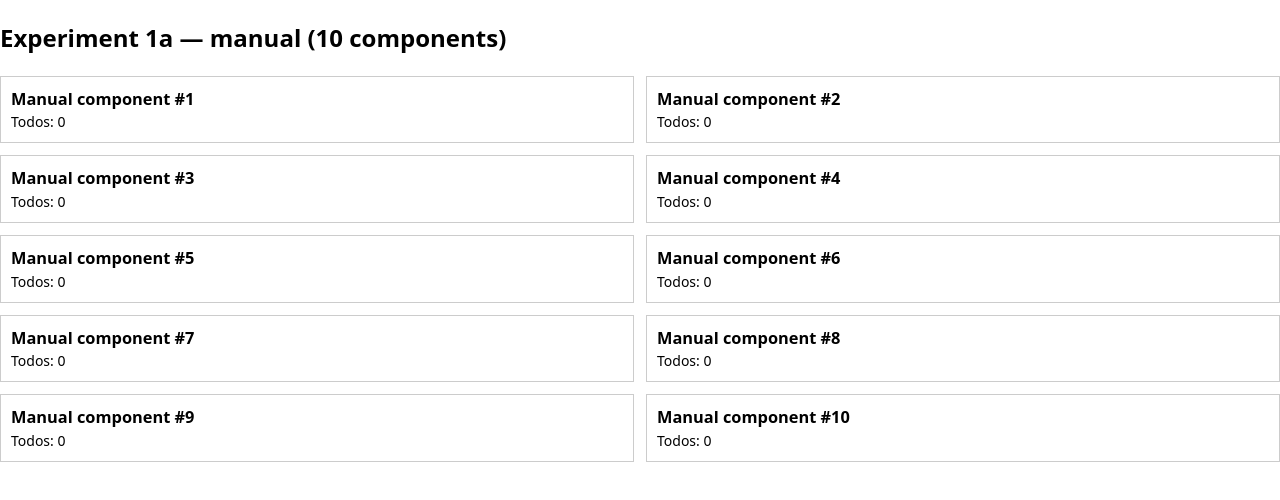
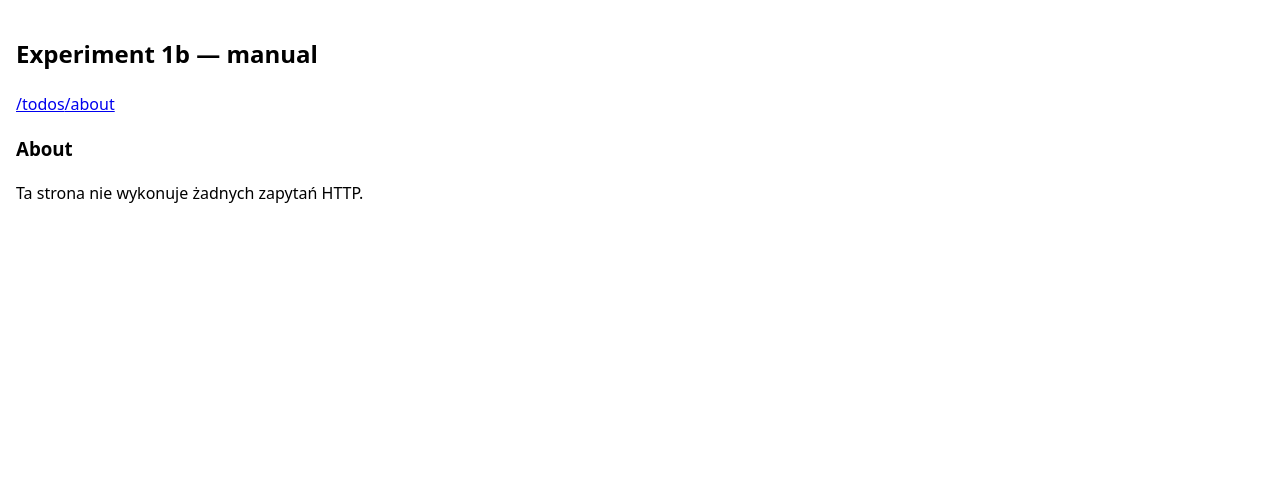
Before and after one commit to hannaMart/manual-todo-app, a React (Vite) app: page /about in a window 1280 px wide. Shown: the top 500 px of the page. Built offline with nearby package versions, Linux system fonts and the light colour scheme; no server answers.

Commit message:
navigation-fetch-behavior

```diff
--- a/package.json
+++ b/package.json
@@ -11,7 +11,8 @@
   },
   "dependencies": {
     "react": "^19.2.0",
-    "react-dom": "^19.2.0"
+    "react-dom": "^19.2.0",
+    "react-router-dom": "^7.11.0"
   },
   "devDependencies": {
     "@eslint/js": "^9.39.1",
--- a/src/App.jsx
+++ b/src/App.jsx
@@ -1,15 +1,24 @@
-import TodosCardManual from "./components/TodosCardManual";
+import { Routes, Route, NavLink, Navigate } from "react-router-dom";
+import TodosPage from "./pages/TodosPage.jsx";
+import AboutPage from "./pages/AboutPage.jsx";
 
 export default function App() {
   return (
-    <div>
-      <h2>Experiment 1a — manual (10 components)</h2>
+    <div className="page">
+      <h2>Experiment 1b — manual</h2>
+      {/* NavLink выполняет навигацию и изменяет URL, тогда как маршрутизатор интерпретирует текущий путь и определяет, какой компонент должен быть отрисован. */}
+      <nav className="nav">
+        <NavLink to="/">/todos</NavLink>
+        <NavLink to="/about">/about</NavLink>
+      </nav>
 
-      <div className="cards">
-        {Array.from({ length: 10 }).map((_, i) => (
-          <TodosCardManual key={i} index={i + 1} />
-        ))}
-      </div>
+      {/* Компонент (TodosPage) — это описание / функция компонента, а не отрисованный элемент.
+
+JSX-элемент (<TodosPage />) — это конкретный экземпляр компонента, который React может смонтировать.при совпадении маршрута должен быть создан и отрисован конкретный экземпляр компонента */}
+      <Routes>
+        <Route path="/" element={<TodosPage />} />
+        <Route path="/about" element={<AboutPage />} />
+      </Routes>
     </div>
   );
 }
--- a/src/main.jsx
+++ b/src/main.jsx
@@ -1,9 +1,10 @@
 import { createRoot } from 'react-dom/client'
 import './index.css'
 import App from './App.jsx'
+import { BrowserRouter } from "react-router-dom";
 
 createRoot(document.getElementById('root')).render(
-
+<BrowserRouter>
     <App />
-
+</BrowserRouter>
 )
--- /dev/null
+++ b/src/pages/AboutPage.jsx
@@ -0,0 +1,8 @@
+export default function AboutPage() {
+  return (
+    <div>
+      <h3>About</h3>
+      <p>Ta strona nie wykonuje żadnych zapytań HTTP.</p>
+    </div>
+  );
+}
--- /dev/null
+++ b/src/pages/TodosPage.jsx
@@ -0,0 +1,27 @@
+import { useEffect, useState } from "react";
+
+const API_URL = "https://jsonplaceholder.typicode.com/todos";
+
+export default function TodosPage() {
+  const [todos, setTodos] = useState([]);
+
+  useEffect(() => {
+    fetch(API_URL)
+      .then((res) => res.json())
+      .then((data) => setTodos(data));
+  }, []);
+
+  return (
+    <div>
+      <h3>Lista zadań (manual)</h3>
+
+      <ul>
+        {todos.slice(0, 10).map((todo) => (
+          <li key={todo.id}>
+            #{todo.id} {todo.title}
+          </li>
+        ))}
+      </ul>
+    </div>
+  );
+}
```
Also changed, not shown: 1 other file (tests, documents, lock files or other folders).
